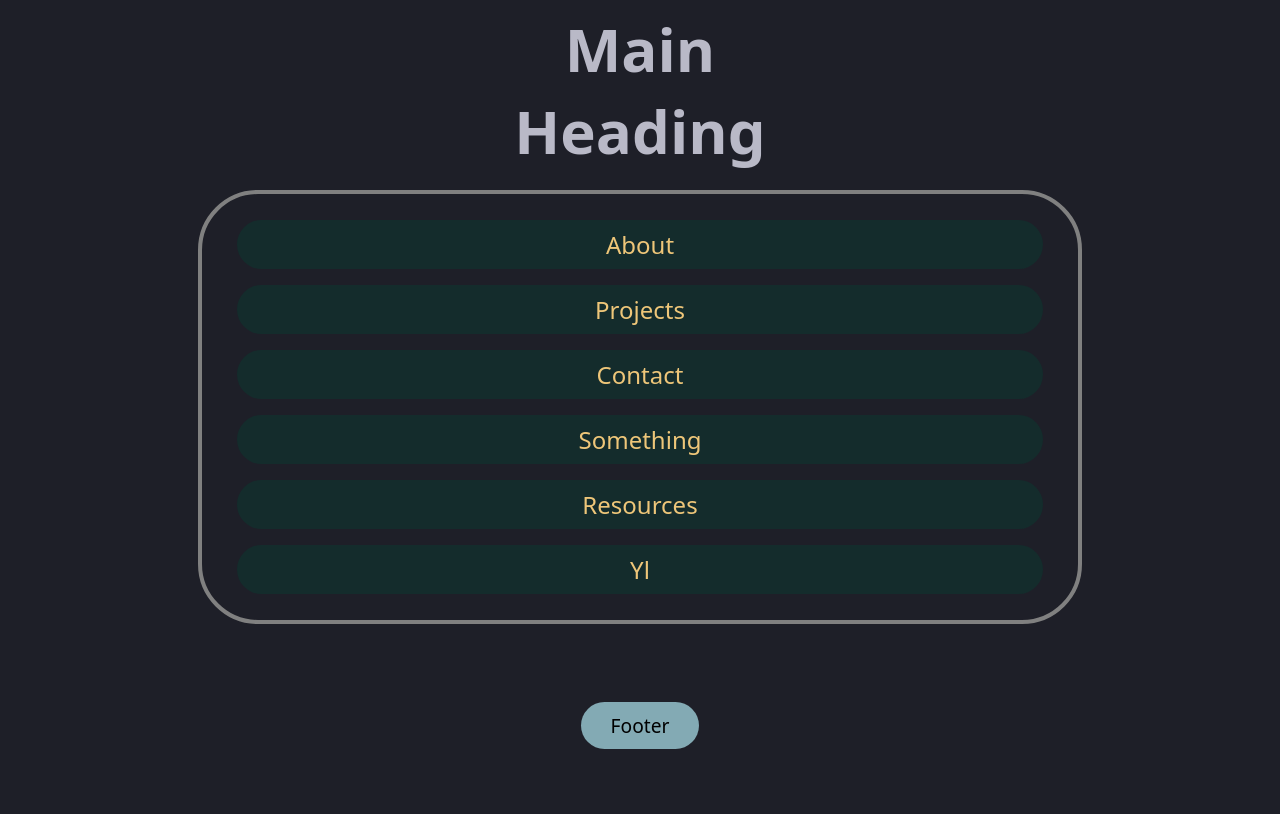
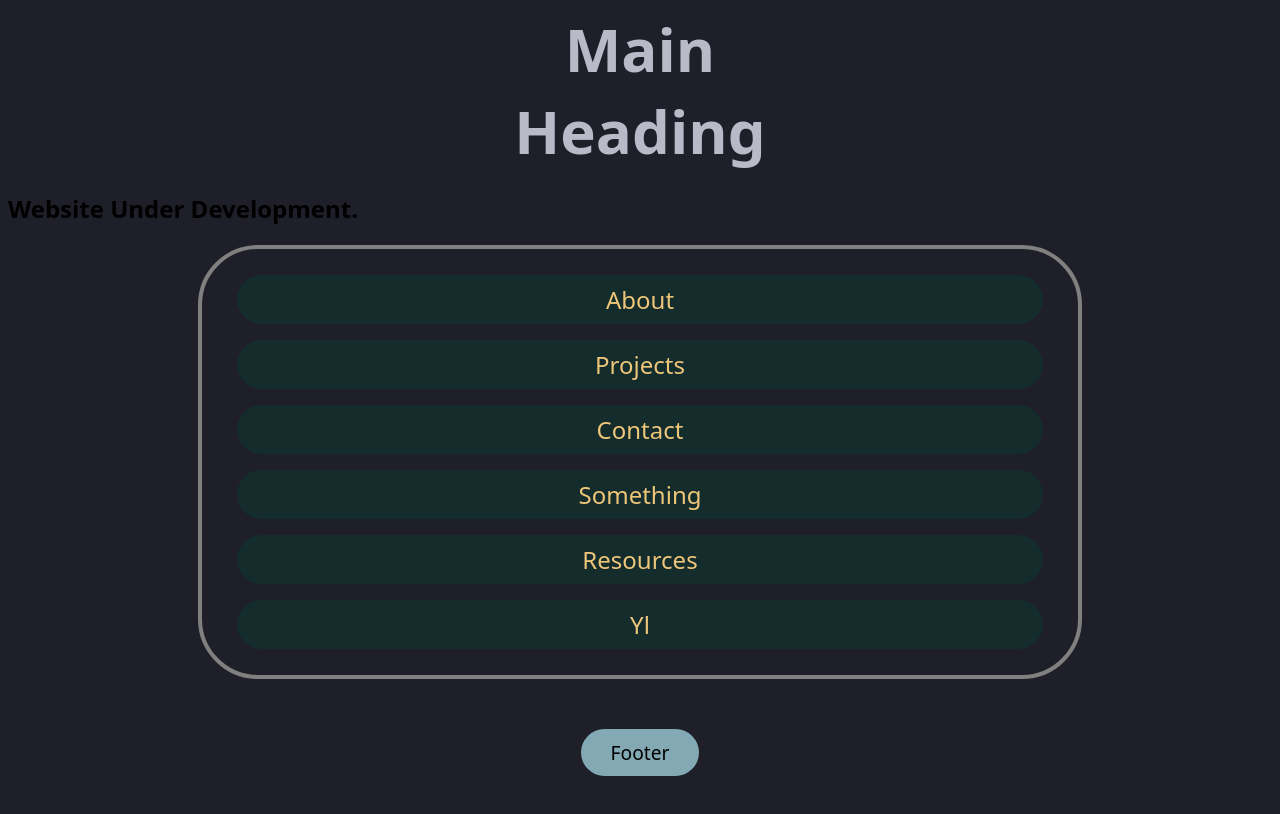
Before and after one commit to Coolme-1/Stealth-Operation-1, a plain HTML site: page index.html in a window 1280 px wide. Drawn offline with Linux system fonts and the light colour scheme; a web font is replaced by a local one.

Commit message:
Add heading for website development status

```diff
--- a/index.html
+++ b/index.html
@@ -25,6 +25,7 @@
     </header>
 
     <main>
+      <h2>Website Under Development.</h2>
       <!--   <div class="introduction" id="link3">
         <h2>What is this??</h2>
         <p>
```
